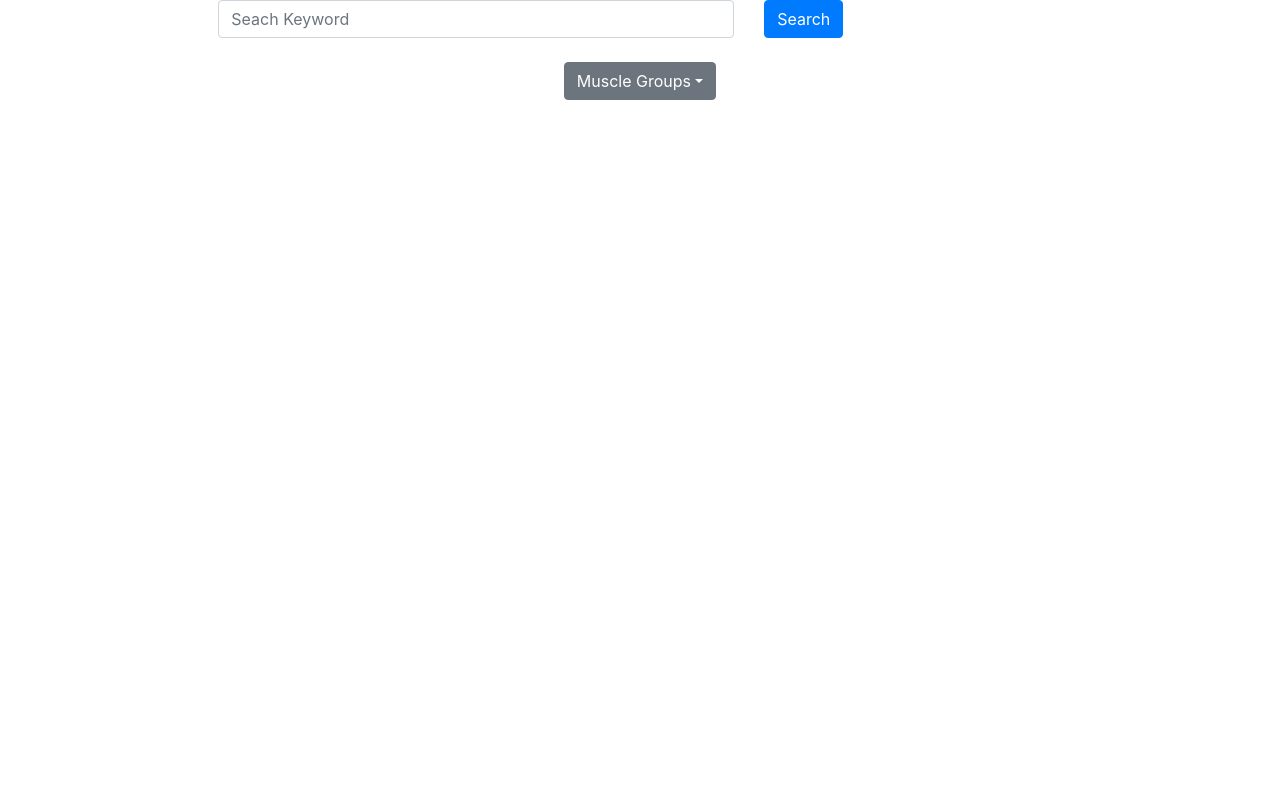
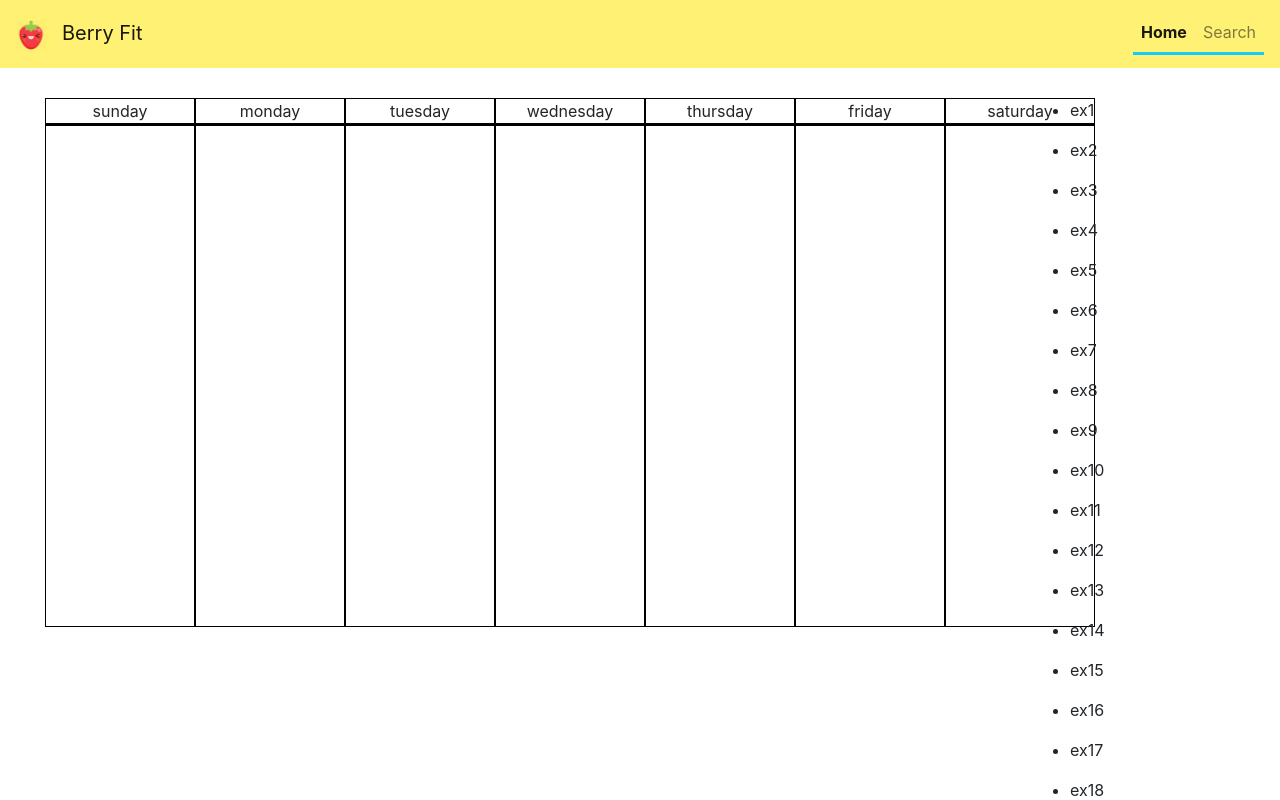
Before and after one commit to wow-such-team/get-swol-with-react, a React (Create React App) app in the folder client/: page /home in a window 1280 px wide. Built offline with nearby package versions, Linux system fonts and the light colour scheme.

Commit message:
added navbar styling and place for logo

```diff
--- a/client/package.json
+++ b/client/package.json
@@ -5,6 +5,7 @@
   "dependencies": {
     "react": "^16.8.6",
     "react-dom": "^16.8.6",
+    "react-router-dom": "^5.0.1",
     "react-scripts": "3.0.1"
   },
   "scripts": {
--- a/client/src/App.js
+++ b/client/src/App.js
@@ -1,13 +1,24 @@
 import React from 'react';
+import { BrowserRouter as Router, Route, Switch } from "react-router-dom";
 import './App.css';
 import Home from './pages/Home/home';
 import Search from './pages/Search/search';
-
+import Navbar from "./components/Navbar/navbar";
+import Login from "./pages/Login/login"
 
 function App() {
   return (
     <div className="App">
-      <Search />
+      <Router>
+        <div>
+          <Navbar />
+            <Switch>
+              <Route exact path="/" component={Home} />
+              <Route exact path="/search" component={Search} />
+              <Route exact path="/home" component={Home} />
+          </Switch>
+        </div>
+      </Router>
     </div>
   );
 };
--- a/client/src/components/Navbar/navbar.js
+++ b/client/src/components/Navbar/navbar.js
@@ -1,34 +1,34 @@
 import React from "react";
 import { Link } from "react-router-dom";
+import Logo from "./strawberry.png"
 import "./style.css";
 
 // Depending on the current path, this component sets the "active" class on the appropriate navigation link item
 function Navbar() {
   return (
-    <nav className="navbar navbar-expand-lg navbar-light bg-light">
-      <Link className="navbar-brand" to="/">
-        Get Swol
+    <nav className="navbar navbar-expand-md navbar-light">
+      <Link className="navbar-brand" to="/login">
+        <a href="#" className="navbar-brand">
+          <img src={ Logo } width="30" height="30" />
+        </a>
+        Berry Fit
       </Link>
-      <div>
-        <ul className="navbar-nav">
-          <li className="nav-item">
+      <div className="ml-auto">
+        <ul className="nav navbar-nav navbar-right">
+        <li className="nav-item" id="home-button">
             <Link
-              to="/"
-              className={
-                window.location.pathname === "/" || window.location.pathname === "/home"
-                  ? "nav-link active"
-                  : "nav-link"
-              }
+              to="/home"
+              className={window.location.pathname === "/" || window.location.pathname === "/home" ? "nav-link active" : "nav-link"}
             >
-            Home
+              Home
             </Link>
           </li>
           <li className="nav-item">
             <Link
               to="/search"
-              className={window.location.pathname === "/search" ? "nav-link active" : "nav-link"}
+              className={window.location.pathname === "/search"? "nav-link active": "nav-link"}
             >
-              Search
+            Search
             </Link>
           </li>
         </ul>
--- a/client/src/components/Navbar/style.css
+++ b/client/src/components/Navbar/style.css
@@ -1,30 +1,15 @@
-.navbar li {
-  display: inline-block;
-  text-align: center;
+.navbar {
+  background-color: rgb(255, 241, 115);
+
 }
 
-.itemLeft {
-  width: 15%;
+.nav-link {
+  float: right;
+  border-bottom: 3px solid rgb(19, 204, 250);
 }
 
-.itemCenter {
-    width: 70%;
+#home-button{
+  padding: 5;
+  margin-right: 3;
+  font-weight: bold;
 }
-
-.itemRight {
-  width: 15%;
-}
-
-.navbar {
-  background: salmon;
-  box-shadow: 0 3px 6px #999, 0 3px 6px #999;
-}
-
-li {
-  color: white;
-  padding: 15px 0;
-}
-
-body {
-  font-size: 24px;
-}
```
Also changed, not shown: client/src/components/Navbar/strawberry.png (added), 1 other file (tests, documents, lock files or other folders).
